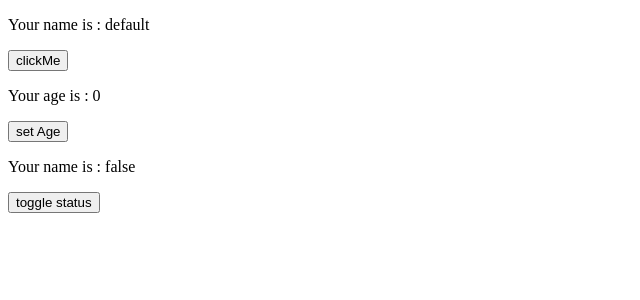
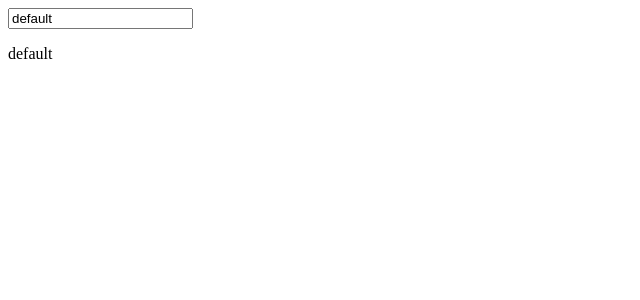
Before and after one commit to Ashis28/my-react1, a React (Vite) app: page / in a window 1280 px wide. Shown: the top 300 px of the page, without its empty margins (0-640 px from the left). Built offline with nearby package versions, Linux system fonts and the light colour scheme.

Commit message:
basic event onchange added

```diff
--- a/src/MyComponent.jsx
+++ b/src/MyComponent.jsx
@@ -1,82 +1,24 @@
-import React, {useState} from "react";
-//useState returns a variable and array and we will be using object destructuring to do so
+/* onChange() -  Event handler use primarily with form elements
+                 e.g. <input> , <textarea> , <select> , <radio>
+                 Triggers a function everytime the value of input changes
+*/
 
-//1step 1 we will be using a normal variable
-//ALso u will notice that the name changed in the console but not updated inside the dom
-/*
+import React , {useState} from 'react';
+
 function MyComponent(){
 
-    let [name,setName] = useState();
+    let [name,setName] = useState("default");
 
-    const updateName = () => {
-        name = "SPongeBob";
-        console.log(name);
-    };
-
+    const handleNameChange = (event) => {
+        setName(event.target.value);
+    }
     return(
         <div>
-            <p>Your name is : {name}</p>
-            <button onClick={updateName}>clickMe</button>
+             <input value={name} onChange={handleNameChange}></input>
+             <p>{name}</p>
         </div>
+
     );
 }
 
 export default MyComponent;
-*/
-
-//2 imprivement is use the function returned by react to update in dom as well
-/*
-function MyComponent(){
-
-    let [name,setName] = useState("default");
-
-    const updateName = () => {
-        name = setName("Sponge Bob");
-        // console.log(name);
-    };
-
-    return(
-        <div>
-            <p>Your name is : {name}</p>
-            <button onClick={updateName}>clickMe</button>
-        </div>
-    );
-}
-
-export default MyComponent;
-*/
-
-//3 Adding some more features
-function MyComponent(){
-
-    let [name,setName] = useState("default");
-    let [age,setAge] = useState(0);
-    let [isEmployed,setIsEmployed] = useState(false);
-
-    const updateName = () => {
-        name = setName("SPongeBob");
-    };
-
-    const updateAge = () => {
-        age = setAge(29);
-    };
-
-    const updateStatus = () => {
-        isEmployed = setIsEmployed(isEmployed?false:true);
-    };
-
-    return(
-        <div>
-            <p>Your name is : {name}</p>
-            <button onClick={updateName}>clickMe</button>
-
-            <p>Your age is : {age}</p>
-            <button onClick={updateAge}>set Age</button>
-
-            <p>Your name is : {`${isEmployed}`}</p>
-            <button onClick={updateStatus}>toggle status</button>
-        </div>
-    );
-}
-
-export default MyComponent;
```
